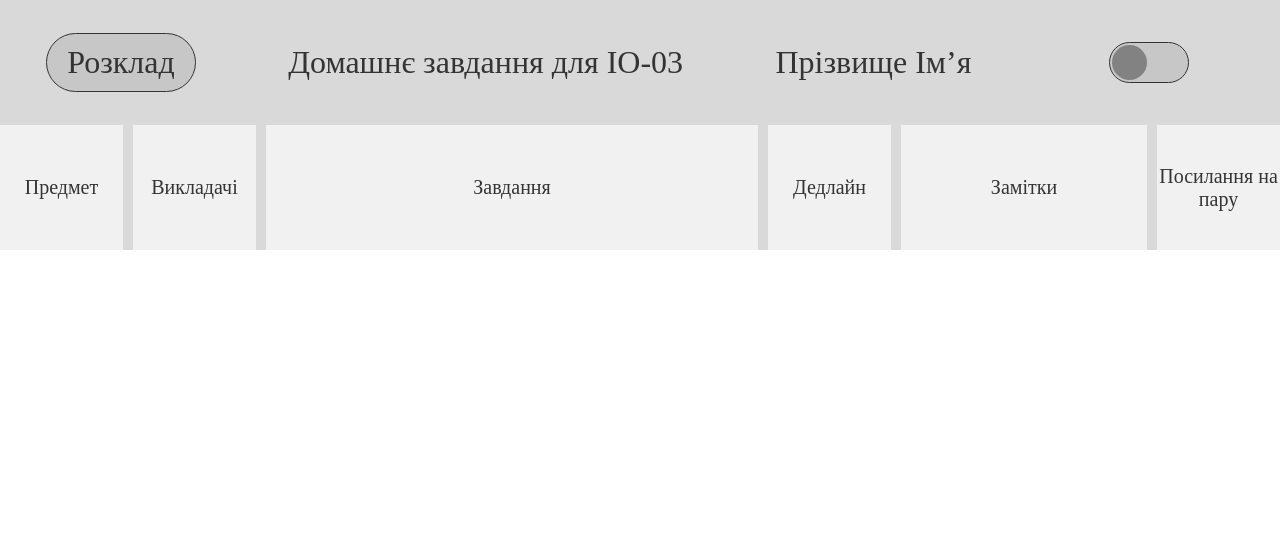
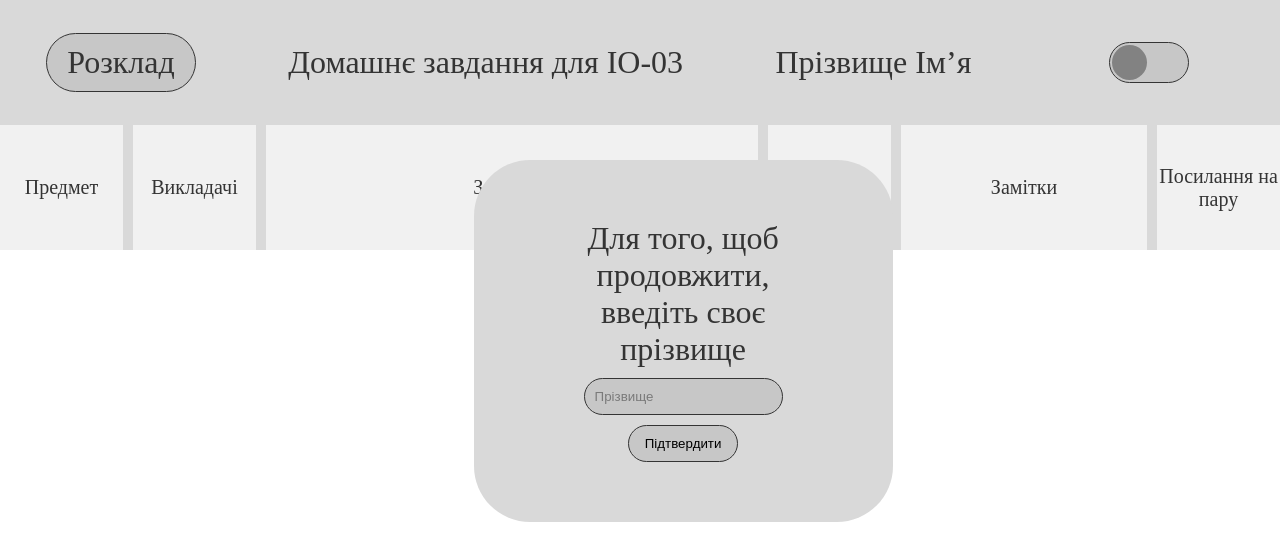
Before and after one commit to bochka123/schedule-IO-03, a React (Create React App) app in the folder frontend/: page / in a window 1280 px wide. Shown: the top 560 px of the page. Built offline with nearby package versions, Linux system fonts and the light colour scheme; some icons are missing.

Commit message:
adding modal disapearing onclick

```diff
--- a/frontend/src/App.js
+++ b/frontend/src/App.js
@@ -3,14 +3,20 @@ import React, {useState} from "react";
 import "./commonStyles.css";
 import Main from "./components/main/Main";
 import { themes } from './theme/theme';
+import Modal from "./components/modal/Modal";
 
-export const ThemeContext = React.createContext();
+export const ThemeContext = React.createContext(undefined);
 
 function App() {
     const [theme, setTheme] = useState('light');
-
     const toggleTheme = () => {
         setTheme(theme === 'light' ? 'dark' : 'light');
+    }
+    const [modal, setModal] = useState(true);
+
+    const submitHandler = (event) => {
+        event.preventDefault();
+        setModal(false);
     }
 
     const providedValue = {theme: themes[theme], toggleTheme}
@@ -19,6 +25,7 @@ function App() {
         <ThemeContext.Provider value={providedValue}>
             <Header />
             <Main />
+            {modal && <Modal submitHandler={submitHandler}/>}
         </ThemeContext.Provider>
 
   );
--- a/frontend/src/components/main/Main.css
+++ b/frontend/src/components/main/Main.css
@@ -4,7 +4,9 @@ main{
     grid-auto-rows: 125px;
     grid-template-columns: 1fr 1fr 4fr 1fr 2fr 1fr;
     background-color: #D9D9D9;
-    /*filter: blur(2px);*/
+}
+.blur{
+    filter: blur(2px);
 }
 .subject{
     background-color: #F1F1F1;
--- a/frontend/src/components/modal/Modal.css
+++ b/frontend/src/components/modal/Modal.css
@@ -9,6 +9,10 @@
     border-radius: 56px;
     z-index: 1;
 }
+form{
+    display: flex;
+    flex-direction: column;
+}
 input[type=text]{
     background-color: #C7C7C7;
     padding: 10px;
@@ -19,7 +23,7 @@ input[type=text]{
 input[type=text]::placeholder{
     color: #7A7A7A;
 }
-input[type=button]{
+input[type=submit]{
     background-color: #C7C7C7;
     width: 50%;
     margin: 0 auto;
@@ -27,6 +31,7 @@ input[type=button]{
     border: 1px solid #343434;
     border-radius: 40px;
 }
-input[type=button]:hover{
+input[type=submit]:hover{
     background-color: rgba(0, 0, 0, 0.2);
+    cursor: pointer;
 }
--- a/frontend/src/components/modal/Modal.jsx
+++ b/frontend/src/components/modal/Modal.jsx
@@ -1,12 +1,16 @@
-import React from 'react';
+import React, {useState} from 'react';
 import "./Modal.css";
 
-const Modal = () => {
+const Modal = ({submitHandler}) => {
+    const [value, setValue] = useState("");
+
     return (
         <div className="modal">
             <p>Для того, щоб <br/>продовжити, <br/>введіть своє <br/>прізвище</p>
-            <input type="text" placeholder="Прізвище"/>
-            <input type="button" value="Підтвердити"/>
+            <form onSubmit={submitHandler}>
+                <input type="text" placeholder="Прізвище" value={value} onChange={event => setValue(event.target.value)}/>
+                <input type="submit" value="Підтвердити"/>
+            </form>
         </div>
     );
 };
```
Also changed, not shown: frontend/src/components/main/Main.jsx (indentation only).
